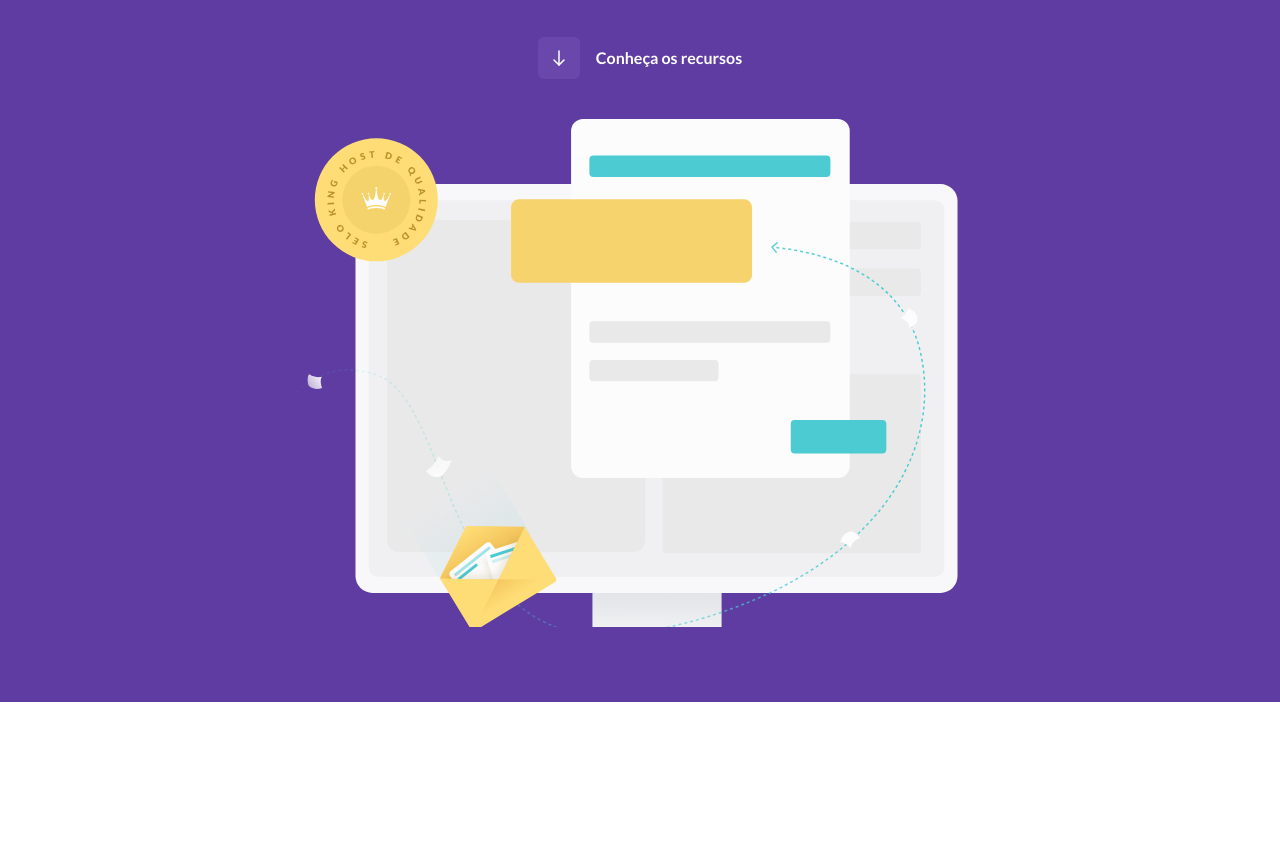
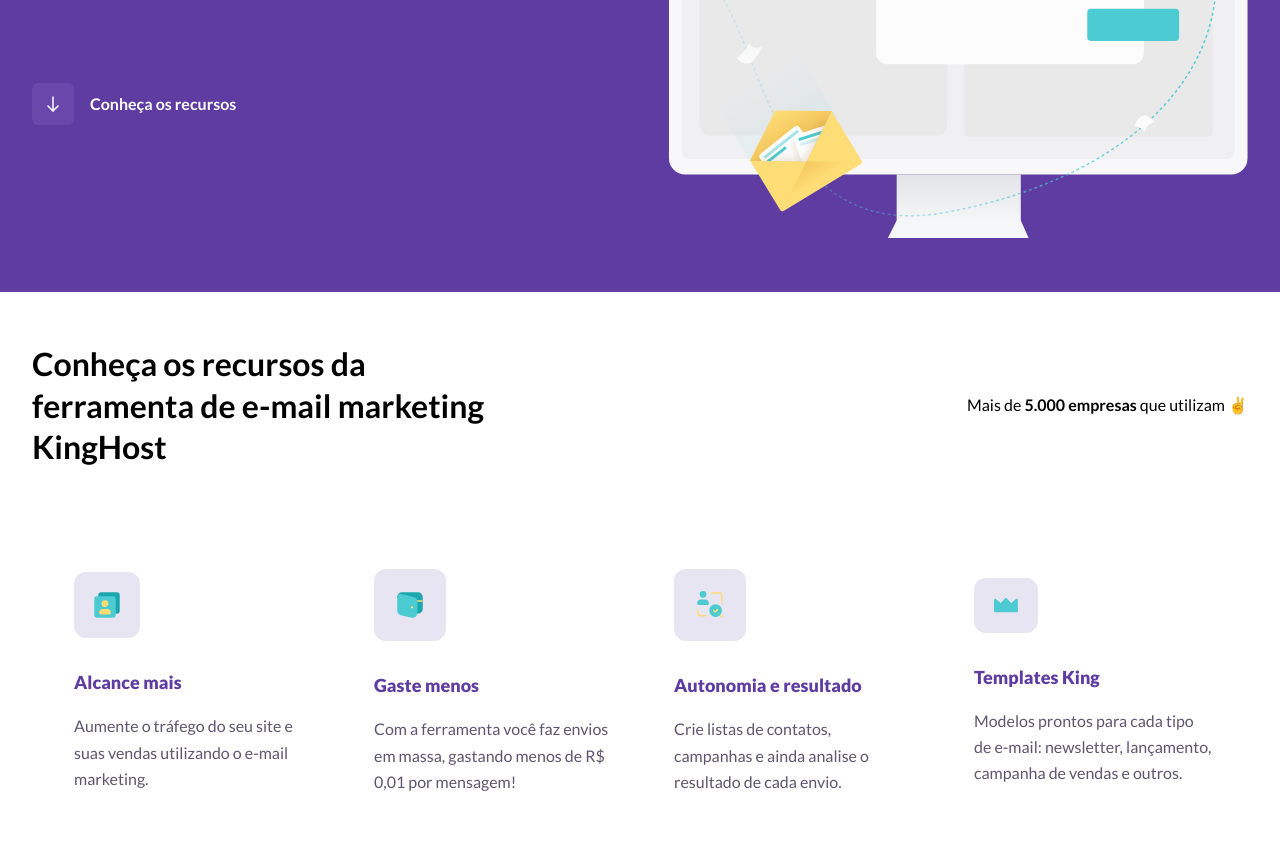
Before and after one commit to Wallace-Bezerra/kinghost, a plain HTML site: page index.html in a window 1280 px wide. Shown: the part 500-1347 px from the top of the page. Drawn offline with Linux system fonts and the light colour scheme.

Commit message:
sessao-resources

```diff
--- a/Scss/_header.scss
+++ b/Scss/_header.scss
@@ -5,6 +5,7 @@
     align-items: center;
     position: fixed;
     top: 0px;
+    z-index: 10;
     width: 100%;
 
     .container {
--- a/Scss/_mixins.scss
+++ b/Scss/_mixins.scss
@@ -37,3 +37,5 @@
         color: $colorTextHover;
     }
 }
+
+@mixin card {}
--- a/Scss/_section-main.scss
+++ b/Scss/_section-main.scss
@@ -60,7 +60,7 @@
             }
         }
 
-        @include responsive(1280px) {
+        @include responsive(1279px) {
             flex-direction: column;
 
             .text {
--- /dev/null
+++ b/Scss/_section-resources.scss
@@ -0,0 +1,74 @@
+.top {
+    display: flex;
+    align-items: center;
+    justify-content: space-between;
+    margin-top: 51px;
+    margin-bottom: 53px;
+
+    h2 {
+        max-width: 502px;
+        font-weight: 700;
+        font-size: 32px;
+        line-height: 130%;
+    }
+
+    span {
+        font-weight: 500;
+        font-size: 16px;
+        line-height: 150%;
+    }
+
+    ;
+}
+
+.cards {
+    // border: 5px solid red;
+    display: flex;
+    align-items: center;
+    gap: 20px;
+    @include card;
+
+
+    li {
+        // border: 1px solid yellow;
+        width: 280px;
+        height: 323px;
+        display: flex;
+        flex-direction: column;
+        justify-content: center;
+        align-items: flex-start;
+        padding-left: 42px;
+        transition: .3s ease;
+
+        img {
+            background-color: $bg-card ;
+            padding: 20px;
+            border-radius: 12px;
+            margin-bottom: 30px;
+        }
+
+        h3 {
+            color: $primary-color;
+            font-weight: 800;
+            font-size: 18px;
+            line-height: 22px;
+            margin-bottom: 20px;
+        }
+
+        p {
+            color: $gray-02;
+            font-weight: 400;
+            font-size: 16px;
+            line-height: 165%;
+        }
+
+        &:hover {
+            background-color: $bg-card;
+            border-radius: 12px;
+
+            img {
+                background-color: $white;
+            }
+        }
+    }
+}
--- a/Scss/_variables.scss
+++ b/Scss/_variables.scss
@@ -4,3 +4,4 @@
 $secondary-color: #FFBF00;
 $gray-01: #453F51;
 $gray-02: #5E5570;
+$bg-card: hsla(254, 30%, 80%, 0.4);
--- a/Scss/main.scss
+++ b/Scss/main.scss
@@ -3,5 +3,5 @@
 @import 'variables';
 @import 'grid';
 @import 'header';
-@import 'home';
-@import 'section-main'
+@import 'section-main';
+@import 'section-resources';
--- a/index.html
+++ b/index.html
@@ -53,6 +53,54 @@
                 </div>
             </div>
         </section>
+
+        <section>
+            <div class="container">
+                <div class="top">
+                    <h2>Conheça os recursos da ferramenta de e-mail marketing KingHost</h2>
+                    <span>Mais de <strong>5.000 empresas</strong> que utilizam ✌️</span>
+                </div>
+                <ul class="cards">
+                    <li>
+                        <div>
+                            <img src="./Img/icon-alcance.svg" alt="">
+                        </div>
+                        <div>
+                            <h3>Alcance mais</h3>
+                            <p>Aumente o tráfego do seu site e suas vendas utilizando o e-mail marketing.</p>
+                        </div>
+                    </li>
+                    <li>
+                        <div>
+                            <img src="./Img/icon-gaste.svg" alt="">
+                        </div>
+                        <div>
+                            <h3>Gaste menos</h3>
+                            <p>Com a ferramenta você faz envios em massa, gastando menos de
+                                R$ 0,01 por mensagem!</p>
+                        </div>
+                    </li>
+                    <li>
+                        <div>
+                            <img src="./Img/icon-autonomia.svg" alt="">
+                        </div>
+                        <div>
+                            <h3>Autonomia e resultado</h3>
+                            <p>Crie listas de contatos, campanhas e ainda analise o resultado de cada envio. </p>
+                        </div>
+                    </li>
+                    <li>
+                        <div>
+                            <img src="./Img/icone-king.svg " alt="">
+                        </div>
+                        <div>
+                            <h3>Templates King</h3>
+                            <p>Modelos prontos para cada tipo de e-mail: newsletter, lançamento, campanha de vendas e outros.</p>
+                        </div>
+                    </li>
+                </ul>
+            </div>
+        </section>
     </main>
 
 </body>
```
Also changed, not shown: Css/main.css, Img/icon-alcance.svg (added), Img/icon-autonomia.svg (added), Img/icon-gaste.svg (added), Img/icone-king.svg (added), Scss/_home.scss (deleted).
